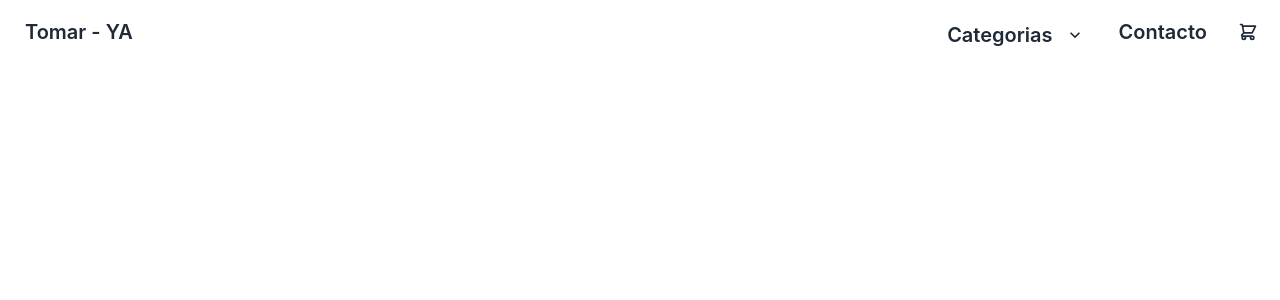
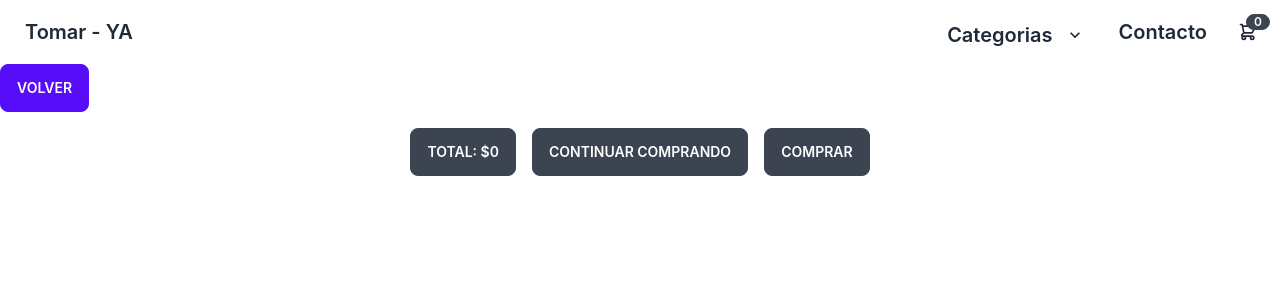
Before and after one commit to nachorosa/coder-react, a React (Create React App) app: page /cart in a window 1280 px wide. Shown: the top 300 px of the page. Built offline with nearby package versions, Linux system fonts and the light colour scheme.

Commit message:
Desafío: Cart View

```diff
--- a/src/App.js
+++ b/src/App.js
@@ -4,6 +4,7 @@ import CartContextProvider from './components/context/CartContext';
 import ItemListContainer from './components/ItemListContainer';
 import ItemDetailContainer from './components/ItemDetailContainer';
 import DaisyNavBar from "./components/DaisyNavBar";
+import Cart from "./components/Cart";
 
 
 function App() {
@@ -14,15 +15,10 @@ function App() {
 					<BrowserRouter>
           <DaisyNavBar/>
 						<Routes>
-							<Route
-								path="/"
-								element={<ItemListContainer greetings={"Tienda-Ya"} />}
-							/>
-							<Route
-								path="/category/:categoryId"
-								element={<ItemListContainer />}
-							/>
+							<Route path="/" element={<ItemListContainer greetings={"Tienda-Ya"} />}/>
+							<Route path="/category/:categoryId" element={<ItemListContainer />}/>
 							<Route path="/item/:id" element={<ItemDetailContainer />} />
+							<Route path="/cart" element={<Cart/>} />
 						</Routes>
 					</BrowserRouter>
 				</CartContextProvider>
--- /dev/null
+++ b/src/components/Cart.js
@@ -0,0 +1,62 @@
+import React, { useEffect, useState } from 'react'
+import { Link } from 'react-router-dom';
+import { useCartContext } from './context/CartContext';
+
+const Cart = () => {
+
+    const { cart, deleteFromCart } = useCartContext()
+    const [total, setTotal] = useState(0)
+    let precioTotal = 0
+
+    useEffect(() => {
+        cart.forEach(prod => {
+            precioTotal = precioTotal + (prod.price * prod.quantity)
+            setTotal(precioTotal)
+        });
+	})
+
+    const eliminar = (producto) => {
+        deleteFromCart(producto)
+    }
+
+  return (
+    <div>
+        <div className="productos">
+            {
+            cart.length == 0 ? <Link to={`/`}><button className="btn btn-primary">Volver</button></Link>
+            :
+            cart.map(prod => {
+                return<div className="hero  bg-base-200">
+				<div className="hero-content flex-col lg:flex-row">
+					<img
+						src={prod.img}
+						className="max-w-sm rounded-lg shadow-2xl"
+					/>
+					<div>
+						<h1 className="text-5xl font-bold">{prod.title}</h1>
+						<p className="py-6">CANTIDAD: {prod.quantity}</p>
+                        <p className="py-6">PRECIO: {prod.price}</p>
+						<div className="inline-block align-bottom mr-5">
+                            <button onClick={() => eliminar(prod)} className="btn btn-primary">Eliminar</button>
+						</div>
+					</div>
+				</div>
+			</div>
+
+            })}
+
+
+                <div className="hero ">
+                    <div className="hero-content flex-col lg:flex-row">
+                        <button className="btn">TOTAL: ${total}</button>
+                        <Link to={`/`}><button className="btn">CONTINUAR COMPRANDO</button></Link>
+                        <Link to={`/`}><button className="btn">COMPRAR</button></Link>
+                    </div>
+				</div>
+
+        </div>
+    </div>
+  )
+}
+
+export default Cart
--- a/src/components/CartWidget.js
+++ b/src/components/CartWidget.js
@@ -1,11 +1,27 @@
+import { useEffect, useState } from "react"
 import { Link } from "react-router-dom"
+import { useCartContext } from "./context/CartContext"
 
 const CartWidget = () => {
+  const { cart } = useCartContext()
+
+  const [total, setTotal] = useState(0)
+  let cantidadTotal = 0
+
+  useEffect(() => {
+    cart.forEach(prod => {
+      cantidadTotal = cantidadTotal + prod.quantity
+        setTotal(cantidadTotal)
+    });
+})
+
+
   return (
     <label tabindex="0" className="btn btn-ghost btn-circle">
     <div className="indicator">
     <Link to={`/cart`}><svg xmlns="http://www.w3.org/2000/svg" className="h-5 w-5" fill="none" viewBox="0 0 24 24" stroke="currentColor"><path stroke-linecap="round" stroke-linejoin="round" stroke-width="2" d="M3 3h2l.4 2M7 13h10l4-8H5.4M7 13L5.4 5M7 13l-2.293 2.293c-.63.63-.184 1.707.707 1.707H17m0 0a2 2 0 100 4 2 2 0 000-4zm-8 2a2 2 0 11-4 0 2 2 0 014 0z" /></svg></Link>
-    {/* <span className="badge badge-sm indicator-item">8</span> */}
+    <Link to={`/cart`}><span className="badge badge-sm indicator-item">{total}</span></Link>
+
     </div>
 </label>
   )
--- a/src/components/DaisyNavBar.js
+++ b/src/components/DaisyNavBar.js
@@ -17,14 +17,14 @@ const DaisyNavBar = () => {
 
         <div className="flex-2">
 
-        <div class="flex-none">
-            <ul class="menu menu-horizontal p-0">
+        <div className="flex-none">
+            <ul className="menu menu-horizontal p-0">
                 <li tabindex="0">
                     <a className="btn btn-ghost normal-case text-xl">
                     Categorias
-                    <svg class="fill-current" xmlns="http://www.w3.org/2000/svg" width="20" height="20" viewBox="0 0 24 24"><path d="M7.41,8.58L12,13.17L16.59,8.58L18,10L12,16L6,10L7.41,8.58Z"/></svg>
+                    <svg className="fill-current" xmlns="http://www.w3.org/2000/svg" width="20" height="20" viewBox="0 0 24 24"><path d="M7.41,8.58L12,13.17L16.59,8.58L18,10L12,16L6,10L7.41,8.58Z"/></svg>
                     </a>
-                        <ul class="p-2 bg-base-100">
+                        <ul className="p-2 bg-base-100">
                             {categorias.map(cat => {
                 return <li><Link to={`/category/${cat.categoria}`}><button>{cat.titulo}</button></Link></li>
             })}
--- a/src/components/ItemCount.js
+++ b/src/components/ItemCount.js
@@ -38,11 +38,11 @@ const ItemCount = ({ stock, onAdd, id }) => {
 			<div className="flex gap-4 mt-4">
 				<div className="flex flex-row">
 					<button className="btn " onClick={handleRemove}>
-						<i className="fas fa-minus"></i>
+						<i className="fas fa-minus">-</i>
 					</button>
 					<label className="alert alert-white">{count}</label>
 					<button className="btn " onClick={handleAdd}>
-						<i className="fas fa-plus"></i>
+						<i className="fas fa-plus">+</i>
 					</button>
 				</div>
 				<div>
--- a/src/components/context/CartContext.js
+++ b/src/components/context/CartContext.js
@@ -46,7 +46,7 @@ const CartContextProvider = ({ children }) => {
 
 	const deleteCart = () => setCart([])
 
-	console.log(cart)
+	console.log("es este", cart)
 
 	return (
 		<CartContext.Provider
```
